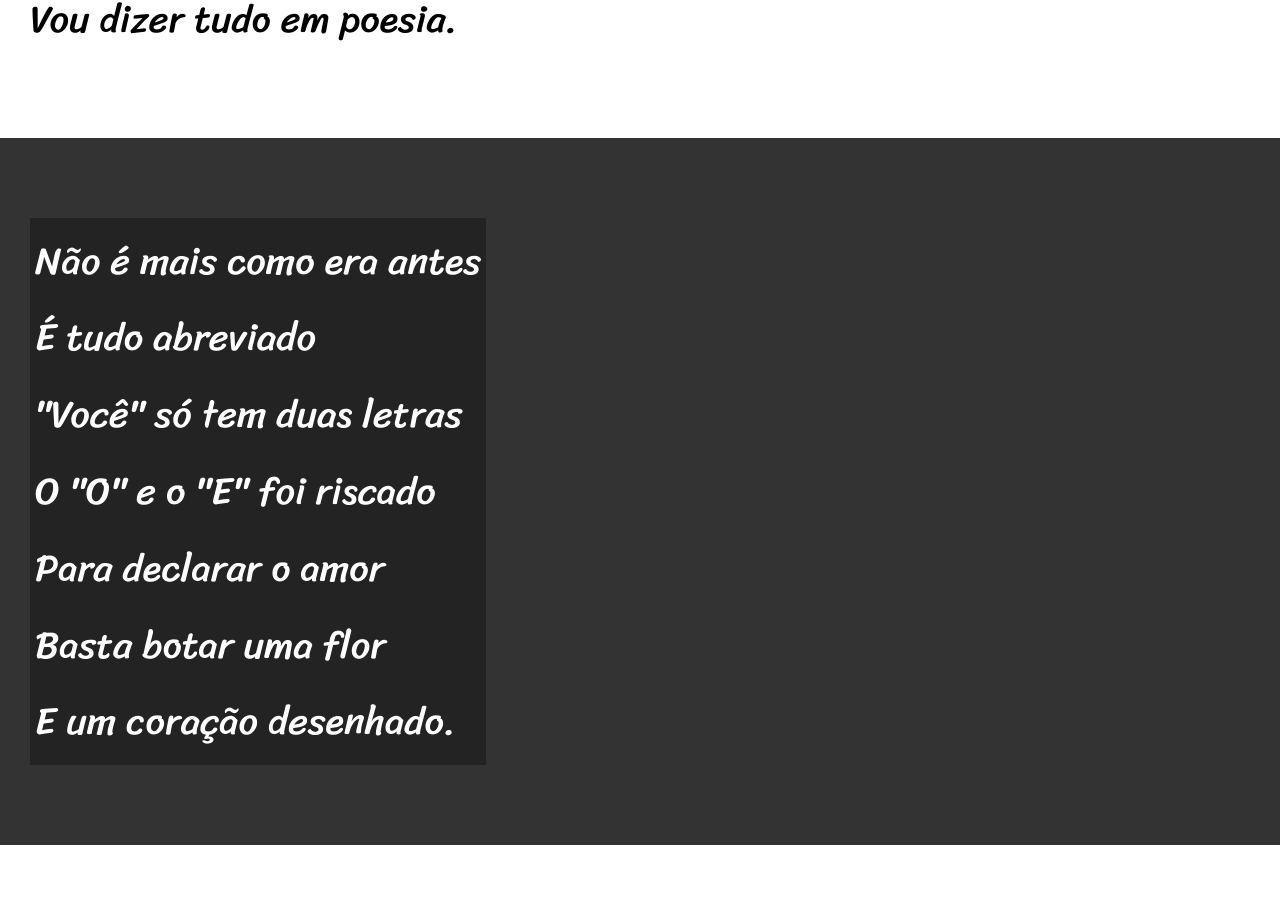
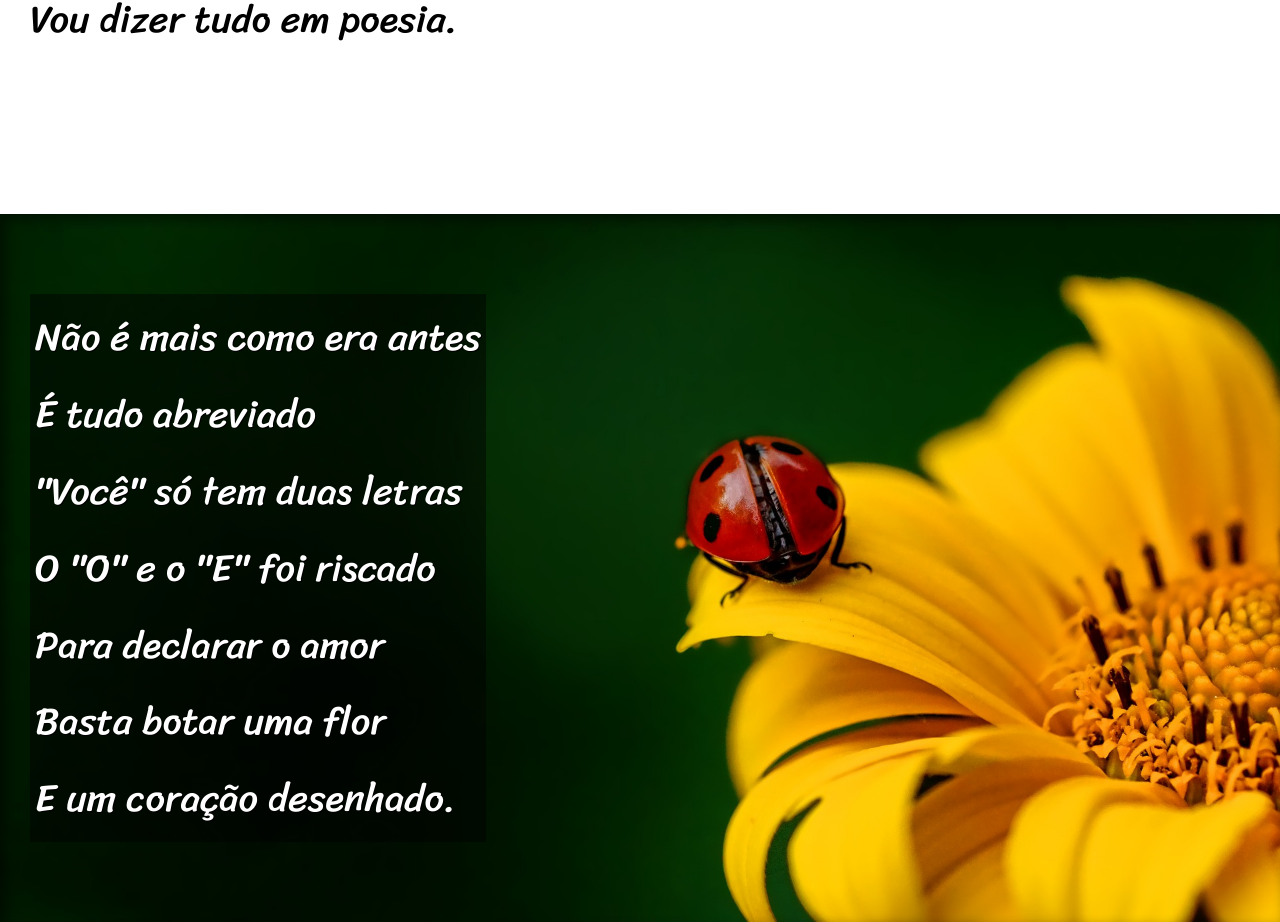
Before and after one commit to joaokolb/html-css, a plain HTML site: page desafios/desafio011/index.html in a window 1280 px wide. Shown: the part 820-1742 px from the top of the page. Drawn offline with Linux system fonts and the light colour scheme.

Commit message:
projeto terminado

```diff
--- a/desafios/desafio011/estilo/style.css
+++ b/desafios/desafio011/estilo/style.css
@@ -63,12 +63,30 @@ section.normal {
 section.imagem {
     background-color: rgb(51, 51, 51);
     color: white;
+    box-shadow: inset 6px 6px 13px 0px rgba(0, 0, 0, 0.486);
+    background-size: cover;
+    background-attachment: fixed;
 }
 
 section.imagem > p {
     padding: 5px;
     display: inline-block;
-    background-color: rgba(0, 0, 0, 0.308);
+    background-color: rgba(0, 0, 0, 0.466);
+    text-shadow: 1px 1px 0px black;
+}
+
+section > p {
+    padding-bottom: 2em;
+}
+
+section#img01 {
+    background-image: url('../imagens/background001.jpg');
+    background-position: right center;
+}
+
+section#img02 {
+    background-image: url('../imagens/background002.jpg');
+    background-position: right center;
 
 }
 footer {
--- a/desafios/desafio011/index.html
+++ b/desafios/desafio011/index.html
@@ -24,7 +24,7 @@
         </p>
     </section>
 
-    <section class="imagem">
+    <section class="imagem" id="img01">
         <p>
             Não é mais como era antes <br>
             É tudo abreviado <br>
@@ -58,7 +58,7 @@
         </p>
     </section>
 
-    <section class="imagem">
+    <section class="imagem" id="img02">
         <p>
             Tenho saudade das cartas <br>
             Escritas com a própria mão <br>
@@ -93,7 +93,7 @@
     </section>
 
     <footer>
-        <p>Site criado por <a href="https://gustavoguanabara.github.io/" target="_blank">Gustavo Guanabara</a> para o <a href="https://www.youtube.com/cursoemvideo" target="_blank">CursoemVideo</a></p>
+        <p>Site criado por <a href="https://gustavoguanabara.github.io/" target="_blank">João Gabriel Kolb Gonçalves</a> para o <a href="https://www.youtube.com/cursoemvideo" target="_blank">CursoemVideo</a></p>
     </footer>
 </body>
 </html>
```
